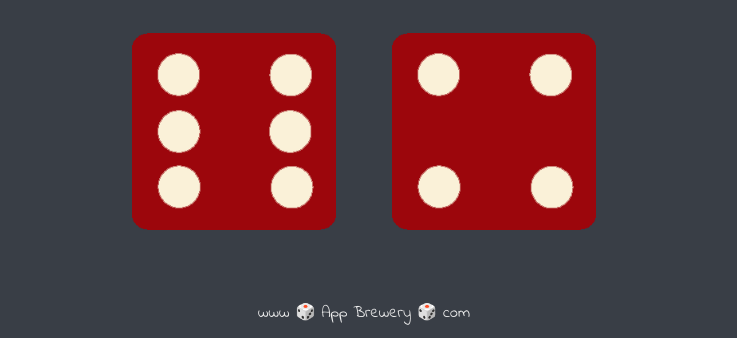
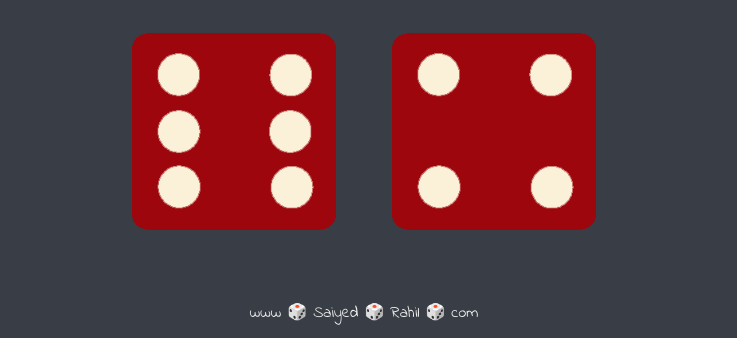
Before and after one commit to rahilsaiyed1711/dice, a plain HTML site: page index.html in a window 1280 px wide. Shown: the part 462-800 px from the top of the page, without its empty margins (276-1013 px from the left). Drawn offline with Linux system fonts and the light colour scheme.

Commit message:
Update index.html

```diff
--- a/index.html
+++ b/index.html
@@ -30,6 +30,6 @@
   </body>
 
   <footer>
-    www 🎲 App Brewery 🎲 com
+    www 🎲 Saiyed 🎲 Rahil 🎲 com
   </footer>
 </html>
```
